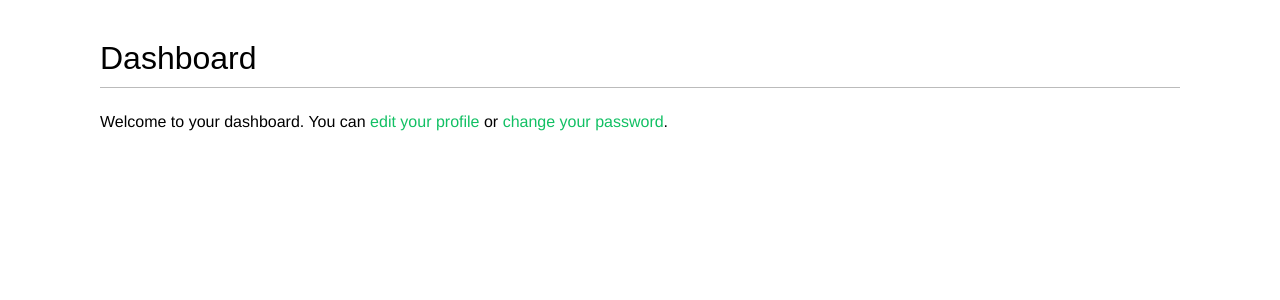
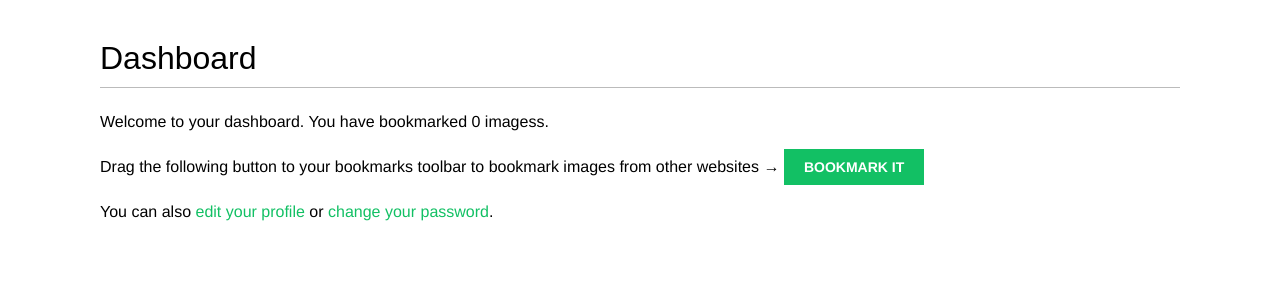
Before and after one commit to prakharchoudhary/DjangoSpree, a Django app: page /account/ in a window 1280 px wide. Shown: the part 48-348 px from the top of the page. Run offline with Django 3.2, Linux system fonts and the light colour scheme; the visitor is signed in with stand-in values (Sample User, id 1); data that the repository does not hold is empty; some web fonts are replaced.

Commit message:
add bookmark button ui and bookmarklet_launcher script

```diff
--- a/bookmarks/account/templates/account/dashboard.html
+++ b/bookmarks/account/templates/account/dashboard.html
@@ -4,4 +4,11 @@
 
 {% block content %}
 	<h1>Dashboard</h1>
-	<p>Welcome to your dashboard. You can <a href="{% url "edit" %}">edit your profile</a> or <a href="{% url "password_change" %}">change your password</a>.</p>{% endblock %}
+
+	{% with total_images_created=request.user.images_created.count %}
+		<p>Welcome to your dashboard. You have bookmarked {{ total_images_created }} images{{ total_images_created|pluralize }}.</p>
+	{% endwith %}
+
+	<p>Drag the following button to your bookmarks toolbar to bookmark images from other websites → <a href="javascript: {% include "bookmarklet_launcher.js" %}" class="button">Bookmark it</a></p>
+
+	<p>You can also <a href="{% url "edit" %}">edit your profile</a> or <a href="{% url "password_change" %}">change your password</a>.</p>{% endblock %}
--- /dev/null
+++ b/bookmarks/images/templates/bookmarklet_launcher.js
@@ -0,0 +1,17 @@
+(function() {
+	if (window.myBookmarklet !== undefined) {
+		myBookmarklet();
+	}
+	else {
+		document.body.appendChild(document.createElement('script')).
+		src='http://127.0.0.1:8000/static/js/bookmarklet.js?r='+Math.
+		floor(Math.random()*99999999999999999999);
+	}
+}) ();
+
+/*
+This script discovers if the bookmarklet is already loaded by checking if the
+myBookmarklet variable is defined. By doing so, we avoid loading it again if the
+user clicks on the bookmarklet repeatedly. If myBookmarklet is not defined, we load
+another JavaScript file adding a <script> element to the document.
+*/
```
